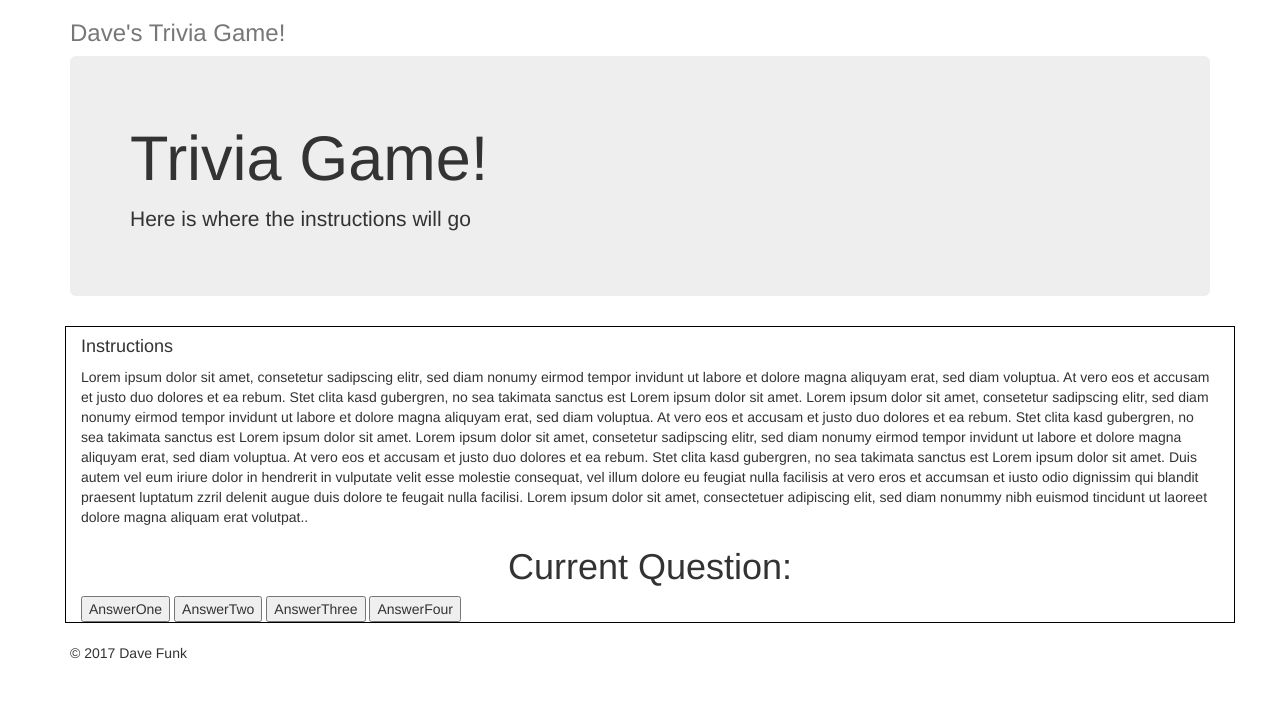
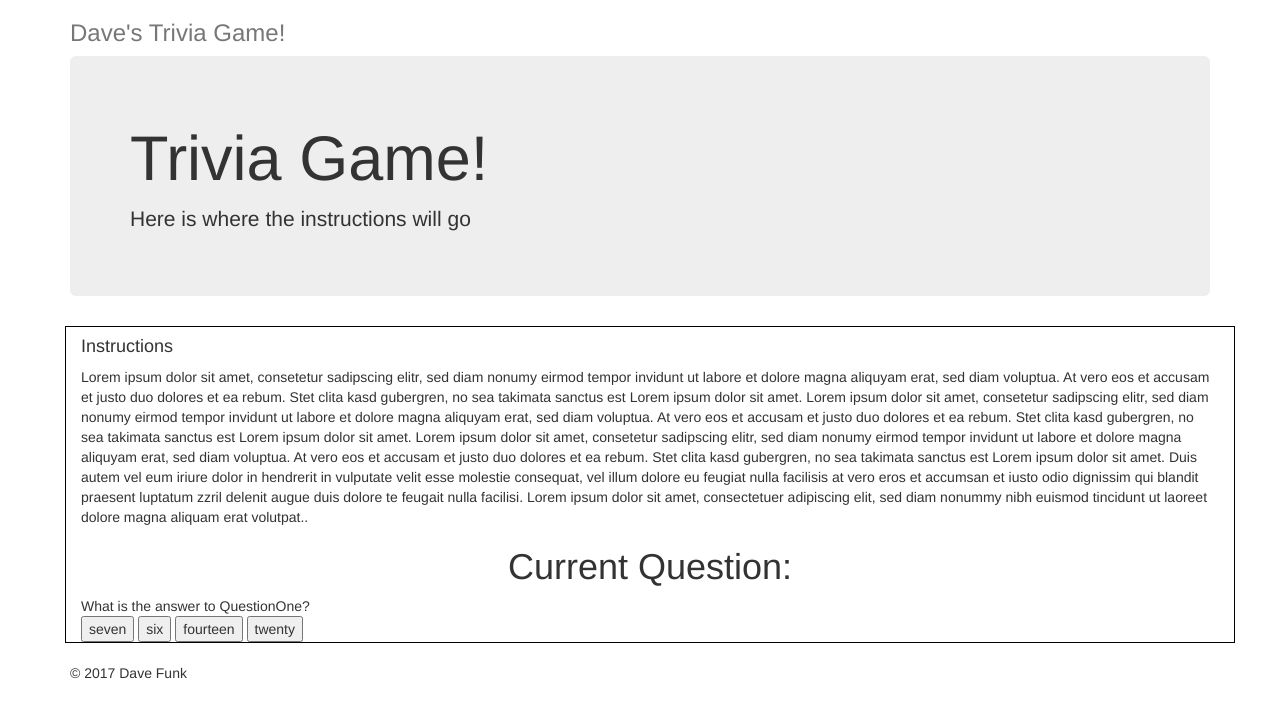
Before and after one commit to davidfunk13/trivia-game, a plain HTML site: page index.html in a window 1280 px wide. Drawn offline with nearby package versions, Linux system fonts and the light colour scheme.

Commit message:
little but of progress, refined triviquestions into a single object to refernce with index. figuring out how to loop through array to print ansers to buttons.

```diff
--- a/assets/javascript/app.js
+++ b/assets/javascript/app.js
@@ -1,28 +1,42 @@
-$(document).ready(function() {
+$(document).ready(function () {
 
-var questionOne = {
-    question: "What is the answer to QuestionOne?",
-    possibleAnswers = ["seven", "six", "fourteen", "twenty"],
-    correct: 0,
+    var rightAnswers = 0;
+    var wrongAnswers = 0;
+    var unAnswered = 0;
 
-};
+    var triviaQuestions = [{
+            question: "What is the answer to QuestionOne?",
+            possibleAnswers: ["seven", "six", "fourteen", "twenty"],
+            correct: 0,
 
-var questionTwo = {
-    question: "What is the answer to QuestionTwo?",
-        possibleAnswers = ["seven", "six", "fourteen", "twenty"],
-        correct: 0,
-};
-var questionThree = {
-    question: "What is the answer to QuestionThree?",
-        possibleAnswers = ["seven", "six", "fourteen", "twenty"],
-        correct: 0,
-};
-var questionFour = {
-    question: "What is the answer to questionFour?",
-        possibleAnswers = ["seven", "six", "fourteen", "twenty"],
-        correct: 0,
-};
-var questionArray = [questionOne.question, questionTwo.question, questionThree.question, questionFour.question]
-$("#questionsdiv").html(questionOne.question);
+        },
+        {
+            question: "What is the answer to QuestionTwo?",
+            possibleAnswers: ["seven", "six", "fourteen", "twenty"],
+            correct: 0,
+        },
+        {
+            question: "What is the answer to QuestionThree?",
+            possibleAnswers: ["seven", "six", "fourteen", "twenty"],
+            correct: 0,
+        },
+        {
+            question: "What is the answer to questionFour?",
+            possibleAnswers: ["seven", "six", "fourteen", "twenty"],
+            correct: 0,
+        }
+    ];
+    console.log(triviaQuestions[0].question);
+    console.log(triviaQuestions[0].possibleAnswers)
+    //question one work
+    $('#questionsdiv').html(triviaQuestions[0].question);
+    $('#answerone').html(triviaQuestions[0].possibleAnswers[0]);
+    $('#answertwo').html(triviaQuestions[0].possibleAnswers[1]);
+    $('#answerthree').html(triviaQuestions[0].possibleAnswers[2]);
+    $('#answerfour').html(triviaQuestions[0].possibleAnswers[3]);
+
+    //question one control flow
+correctAnswerCheck()
+
 
 });
--- a/index.html
+++ b/index.html
@@ -48,10 +48,10 @@
                     </div>
                     <div id="questionsdiv"></div>
                     <div id="buttons">
-                        <button id="button answerone">AnswerOne</button>
-                        <button id="button answertwo">AnswerTwo</button>
-                        <button id=" button answerthree">AnswerThree</button>
-                        <button id="button answerfour">AnswerFour</button>
+                        <button id="answerone">AnswerOne</button>
+                        <button id="answertwo">AnswerTwo</button>
+                        <button id="answerthree">AnswerThree</button>
+                        <button id="answerfour">AnswerFour</button>
                     </div>
             </div>
         </div>
```
